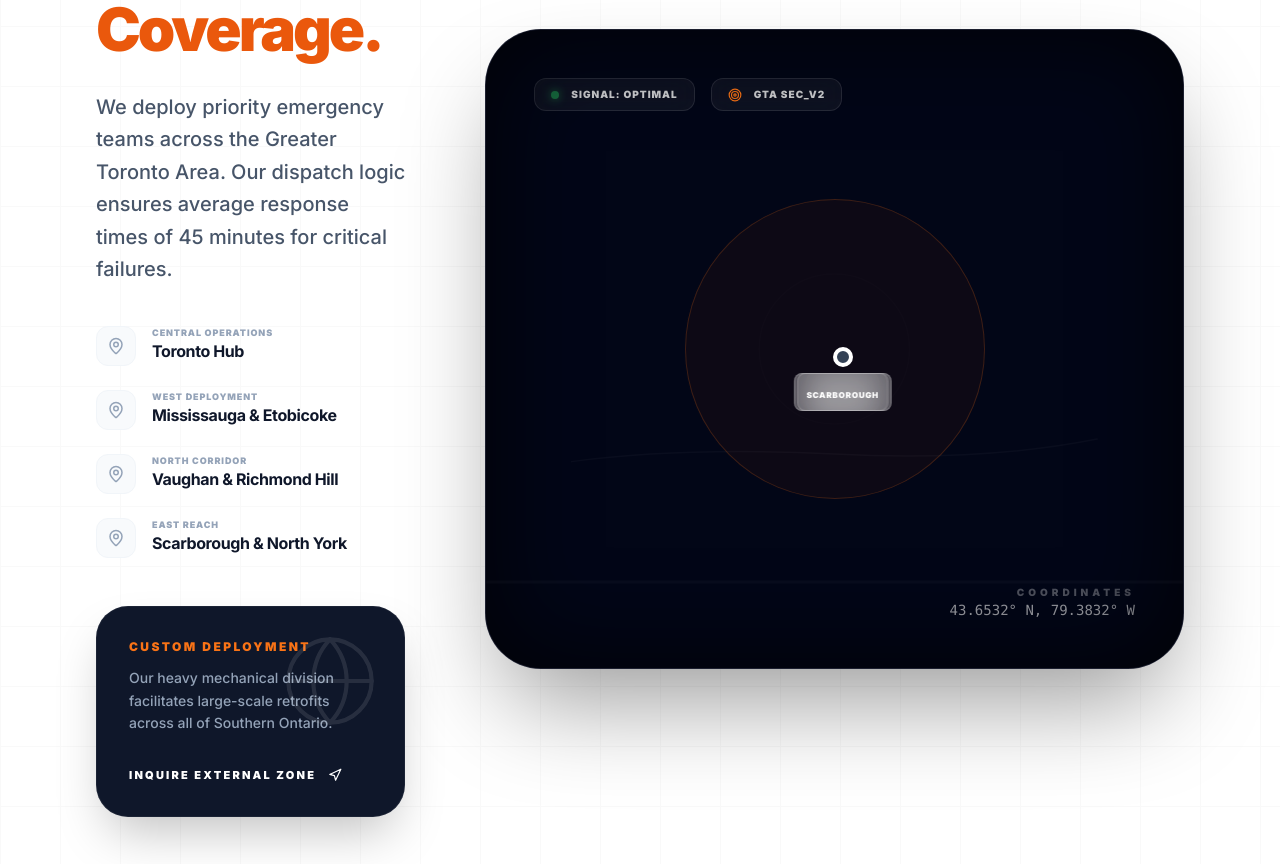
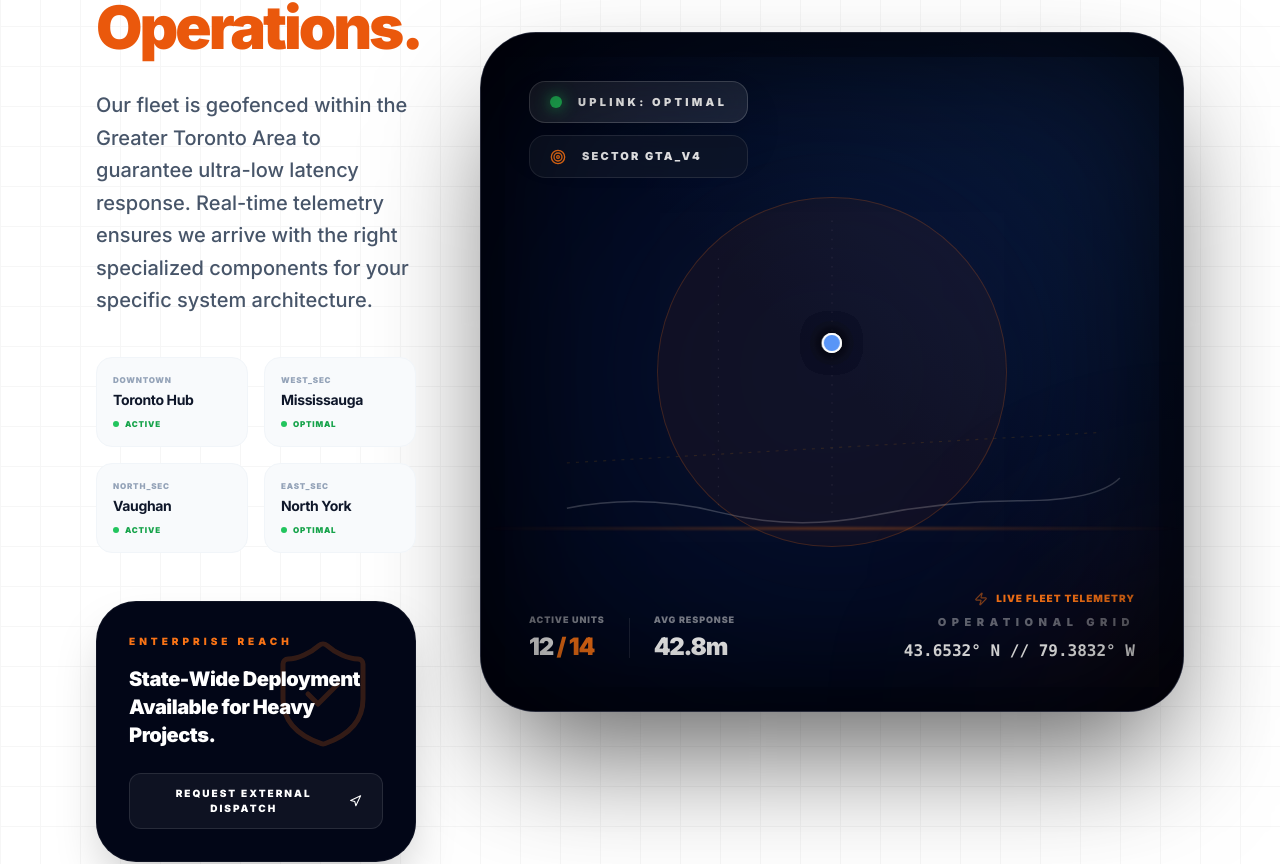
Before and after one commit to MaverickKing17/gta-hvac-ai-chat, a React (Vite) app: page / in a window 1280 px wide. Shown: the part 6401-7265 px from the top of the page. Built offline with nearby package versions, Linux system fonts and the light colour scheme.

Commit message:
feat: Enhance footer and service area map visuals
Refactor the Footer component to use brighter, bolder text for key information and improve spacing. Update the ServiceAreaMap component with a refined background grid and more visually distinct elements for improved clarity and modern aesthetics.

```diff
--- a/components/ServiceAreaMap.tsx
+++ b/components/ServiceAreaMap.tsx
@@ -1,141 +1,187 @@
 
 import React from 'react';
-import { MapPin, Shield, Navigation, Activity, Target, Radio, Globe } from 'lucide-react';
+import { MapPin, Navigation, Radio, Globe, Target, Activity, ShieldCheck, Zap } from 'lucide-react';
 
 const ServiceAreaMap: React.FC = () => {
   return (
     <div className="py-24 px-6 md:px-12 lg:px-24 bg-white overflow-hidden relative">
       {/* Background HUD Grid */}
-      <div className="absolute inset-0 opacity-[0.02] pointer-events-none" style={{ backgroundImage: 'linear-gradient(#000 1px, transparent 1px), linear-gradient(90deg, #000 1px, transparent 1px)', backgroundSize: '60px 60px' }}></div>
+      <div className="absolute inset-0 opacity-[0.03] pointer-events-none" style={{ backgroundImage: 'linear-gradient(#000 1px, transparent 1px), linear-gradient(90deg, #000 1px, transparent 1px)', backgroundSize: '40px 40px' }}></div>
 
       <div className="max-w-7xl mx-auto">
-        <div className="grid lg:grid-cols-12 gap-20 items-center">
+        <div className="grid lg:grid-cols-12 gap-16 items-center">
 
           <div className="lg:col-span-4 relative z-10">
-            <div className="inline-flex items-center gap-2 px-3 py-1 bg-orange-50 rounded-lg text-orange-600 text-[10px] font-black uppercase tracking-[0.3em] mb-8 border border-orange-100">
+            <div className="inline-flex items-center gap-2 px-3 py-1 bg-orange-600 text-white rounded-lg text-[10px] font-black uppercase tracking-[0.3em] mb-8 shadow-lg shadow-orange-600/20">
               <Radio size={12} className="animate-pulse" />
-              Broadband Service Reach
+              GTA Dispatch Center
             </div>
-            <h2 className="text-5xl md:text-6xl font-black text-slate-900 mb-8 tracking-tighter leading-none">
+            <h2 className="text-5xl md:text-6xl font-black text-slate-900 mb-8 tracking-tighter leading-[0.9]">
               Tactical <br />
-              <span className="text-orange-600">Coverage.</span>
+              <span className="text-orange-600">Operations.</span>
             </h2>
             <p className="text-xl text-slate-600 mb-10 leading-relaxed font-medium">
-              We deploy priority emergency teams across the Greater Toronto Area.
-              Our dispatch logic ensures average response times of 45 minutes for critical failures.
+              Our fleet is geofenced within the Greater Toronto Area to guarantee ultra-low latency response.
+              Real-time telemetry ensures we arrive with the right specialized components for your specific system architecture.
             </p>
 
-            <div className="space-y-6 mb-12">
+            <div className="grid grid-cols-2 gap-4 mb-12">
               {[
-                { label: "Central Operations", city: "Toronto Hub" },
-                { label: "West Deployment", city: "Mississauga & Etobicoke" },
-                { label: "North Corridor", city: "Vaughan & Richmond Hill" },
-                { label: "East Reach", city: "Scarborough & North York" }
+                { label: "DOWNTOWN", city: "Toronto Hub", status: "Active" },
+                { label: "WEST_SEC", city: "Mississauga", status: "Optimal" },
+                { label: "NORTH_SEC", city: "Vaughan", status: "Active" },
+                { label: "EAST_SEC", city: "North York", status: "Optimal" }
               ].map((region, i) => (
-                <div key={i} className="flex items-start gap-4 group">
-                  <div className="w-10 h-10 rounded-xl bg-slate-50 border border-slate-100 flex items-center justify-center text-slate-400 group-hover:bg-orange-600 group-hover:text-white transition-all duration-300">
-                    <MapPin size={18} />
-                  </div>
-                  <div>
-                    <p className="text-[9px] font-black text-slate-400 uppercase tracking-widest">{region.label}</p>
-                    <p className="text-slate-900 font-bold tracking-tight">{region.city}</p>
+                <div key={i} className="p-4 rounded-2xl bg-slate-50 border border-slate-100 group hover:border-orange-500/30 transition-all">
+                  <p className="text-[8px] font-black text-slate-400 uppercase tracking-widest mb-1">{region.label}</p>
+                  <p className="text-slate-900 font-bold text-sm tracking-tight">{region.city}</p>
+                  <div className="flex items-center gap-1.5 mt-2">
+                    <div className="w-1.5 h-1.5 bg-green-500 rounded-full"></div>
+                    <span className="text-[8px] font-black text-green-600 uppercase tracking-widest">{region.status}</span>
                   </div>
                 </div>
               ))}
             </div>
 
-            <div className="p-8 bg-slate-900 rounded-[2rem] text-white relative overflow-hidden group border border-white/5 shadow-2xl">
-              <div className="absolute top-0 right-0 p-6 opacity-10 group-hover:rotate-12 transition-transform">
-                <Globe size={100} strokeWidth={1} />
+            <div className="p-8 bg-slate-950 rounded-[2.5rem] text-white relative overflow-hidden group border border-white/5 shadow-2xl">
+              <div className="absolute top-0 right-0 p-8 opacity-20 group-hover:rotate-12 transition-transform duration-700">
+                <ShieldCheck size={120} strokeWidth={1} className="text-orange-500" />
               </div>
-              <p className="text-xs font-black text-orange-500 uppercase tracking-[0.2em] mb-3">Custom Deployment</p>
-              <p className="text-slate-400 text-sm mb-8 leading-relaxed font-medium">
-                Our heavy mechanical division facilitates large-scale retrofits across all of Southern Ontario.
-              </p>
-              <button
-                onClick={() => document.getElementById('contact')?.scrollIntoView({ behavior: 'smooth' })}
-                className="flex items-center gap-3 text-white font-black text-[11px] uppercase tracking-[0.2em] hover:text-orange-500 transition-colors"
-              >
-                Inquire External Zone <Navigation size={14} />
-              </button>
+              <div className="relative z-10">
+                <p className="text-[10px] font-black text-orange-500 uppercase tracking-[0.4em] mb-4">Enterprise Reach</p>
+                <p className="text-white font-black text-xl mb-6 tracking-tight">
+                  State-Wide Deployment <br />Available for Heavy Projects.
+                </p>
+                <button
+                  onClick={() => document.getElementById('contact')?.scrollIntoView({ behavior: 'smooth' })}
+                  className="flex items-center gap-3 bg-white/5 hover:bg-white/10 px-5 py-3 rounded-xl border border-white/10 text-white font-black text-[10px] uppercase tracking-[0.2em] transition-all"
+                >
+                  Request External Dispatch <Navigation size={14} />
+                </button>
+              </div>
             </div>
           </div>
 
-          {/* REDESIGNED: Tactical Mission Map Visualization */}
+          {/* REDESIGNED: High-Fidelity Tactical Mission Map */}
           <div className="lg:col-span-8 relative">
-            <div className="relative bg-slate-950 rounded-[3.5rem] p-4 border border-white/10 shadow-[0_50px_100px_-20px_rgba(0,0,0,0.4)] overflow-hidden min-h-[640px] flex items-center justify-center">
+            <div className="relative bg-[#020617] rounded-[3.5rem] border border-white/15 shadow-[0_60px_120px_-20px_rgba(0,0,0,0.6)] overflow-hidden min-h-[680px] flex items-center justify-center group/map">
 
-              {/* Stylized Toronto Map Graphic (SVG) */}
-              <div className="absolute inset-0 flex items-center justify-center opacity-20 pointer-events-none p-12">
-                <svg viewBox="0 0 800 600" className="w-full h-full text-white/50" stroke="currentColor" fill="none" strokeWidth="2">
-                   {/* Abstract GTA Shoreline */}
-                   <path d="M50,450 Q200,430 400,440 T750,420" strokeLinecap="round" opacity="0.3" />
-                   {/* Abstract Grid Circles */}
-                   <circle cx="400" cy="300" r="100" opacity="0.1" />
-                   <circle cx="400" cy="300" r="200" opacity="0.05" />
-                   <circle cx="400" cy="300" r="300" opacity="0.02" />
+              {/* Vibrant Gradient Backgrounds */}
+              <div className="absolute inset-0 bg-gradient-to-tr from-slate-950 via-[#020617] to-[#0a1a3a]"></div>
+              <div className="absolute top-1/2 left-1/2 -translate-x-1/2 -translate-y-1/2 w-[600px] h-[600px] bg-blue-600/10 blur-[120px] rounded-full pointer-events-none"></div>
+              <div className="absolute bottom-0 right-0 w-[400px] h-[400px] bg-orange-600/5 blur-[100px] rounded-full pointer-events-none translate-y-1/2 translate-x-1/2"></div>
+
+              {/* Detailed Toronto Map Geometry (SVG) */}
+              <div className="absolute inset-0 flex items-center justify-center p-12 opacity-40">
+                <svg viewBox="0 0 800 600" className="w-full h-full text-white/40" stroke="currentColor" fill="none" strokeWidth="1.5">
+                   {/* Realistic Toronto Shoreline Path */}
+                   <path d="M50,480 Q150,460 250,485 T450,490 T650,470 T780,440" stroke="white" strokeWidth="2" strokeOpacity="0.5" />
+
+                   {/* Major Highway Infrastructure (Simulated) */}
+                   <path d="M50,420 L750,380" stroke="orange" strokeDasharray="4 8" strokeOpacity="0.3" /> {/* QEW/401 */}
+                   <path d="M400,100 L400,490" stroke="white" strokeDasharray="2 10" strokeOpacity="0.2" /> {/* DVP/404 */}
+                   <path d="M250,150 L250,485" stroke="white" strokeDasharray="2 10" strokeOpacity="0.2" /> {/* 427 */}
+
+                   {/* Concentric Grid Overlay */}
+                   <circle cx="400" cy="350" r="100" opacity="0.05" strokeWidth="1" />
+                   <circle cx="400" cy="350" r="200" opacity="0.03" strokeWidth="1" />
+                   <circle cx="400" cy="350" r="300" opacity="0.01" strokeWidth="1" />
                 </svg>
               </div>
 
-              {/* Data Overlays */}
-              <div className="absolute top-12 left-12 flex gap-4">
-                <div className="px-4 py-2 bg-white/5 backdrop-blur-md rounded-xl border border-white/10 flex items-center gap-3">
-                   <div className="w-2 h-2 bg-green-500 rounded-full animate-pulse shadow-[0_0_10px_#22c55e]"></div>
-                   <span className="text-[10px] font-black text-white/80 uppercase tracking-widest">Signal: Optimal</span>
+              {/* HIGH VISIBILITY HUD OVERLAYS */}
+              <div className="absolute top-12 left-12 flex flex-col gap-3">
+                <div className="px-5 py-3 bg-white/10 backdrop-blur-xl rounded-2xl border border-white/20 flex items-center gap-4 shadow-2xl">
+                   <div className="relative">
+                     <div className="absolute inset-0 bg-green-500 rounded-full animate-ping opacity-40"></div>
+                     <div className="relative w-3 h-3 bg-green-500 rounded-full shadow-[0_0_15px_#22c55e]"></div>
+                   </div>
+                   <span className="text-[11px] font-black text-white uppercase tracking-[0.3em]">Uplink: Optimal</span>
                 </div>
-                <div className="px-4 py-2 bg-white/5 backdrop-blur-md rounded-xl border border-white/10 flex items-center gap-3">
-                   <Target size={14} className="text-orange-500" />
-                   <span className="text-[10px] font-black text-white/80 uppercase tracking-widest">GTA SEC_V2</span>
+                <div className="px-5 py-3 bg-slate-900/80 backdrop-blur-md rounded-2xl border border-white/10 flex items-center gap-4">
+                   <Target size={16} className="text-orange-500" />
+                   <span className="text-[11px] font-black text-white/90 uppercase tracking-[0.2em]">Sector GTA_V4</span>
                 </div>
               </div>
 
-              <div className="absolute bottom-12 right-12 text-right">
-                <p className="text-[10px] font-black text-white/30 uppercase tracking-[0.4em]">Coordinates</p>
-                <p className="text-white font-mono text-sm opacity-60">43.6532° N, 79.3832° W</p>
+              <div className="absolute bottom-12 right-12 text-right space-y-2">
+                <div className="flex items-center gap-2 justify-end text-orange-500 mb-2">
+                  <Zap size={14} className="animate-pulse" />
+                  <span className="text-[10px] font-black uppercase tracking-widest">Live Fleet Telemetry</span>
+                </div>
+                <p className="text-[11px] font-black text-white uppercase tracking-[0.5em] opacity-40">Operational Grid</p>
+                <p className="text-white font-mono text-base font-bold">43.6532° N // 79.3832° W</p>
               </div>
 
-              {/* Central Radar Pulse */}
-              <div className="relative">
-                 <div className="absolute top-1/2 left-1/2 -translate-x-1/2 -translate-y-1/2 w-[400px] h-[400px] bg-orange-600/10 rounded-full animate-[ping_4s_cubic-bezier(0,0,0.2,1)_infinite]"></div>
-                 <div className="absolute top-1/2 left-1/2 -translate-x-1/2 -translate-y-1/2 w-[300px] h-[300px] bg-orange-600/5 border border-orange-500/20 rounded-full"></div>
+              {/* VIBRANT CENTRAL INTERACTION */}
+              <div className="relative group/radar">
+                 {/* Central Glow */}
+                 <div className="absolute top-1/2 left-1/2 -translate-x-1/2 -translate-y-1/2 w-[500px] h-[500px] bg-orange-600/10 rounded-full animate-[radarPulse_6s_ease-in-out_infinite]"></div>
+                 <div className="absolute top-1/2 left-1/2 -translate-x-1/2 -translate-y-1/2 w-[350px] h-[350px] bg-orange-600/5 border border-orange-500/20 rounded-full"></div>
 
-                 {/* Active Site Pings */}
+                 {/* Active Site Pings - MORE COLORFUL & VISIBLE */}
                  {[
-                   { t: '15%', l: '40%', label: 'VAUGHAN' },
-                   { t: '50%', l: '50%', label: 'TORONTO_HUB', primary: true },
-                   { t: '60%', l: '20%', label: 'MISSISSAUGA' },
-                   { t: '35%', l: '70%', label: 'NORTH_YORK' },
-                   { t: '75%', l: '85%', label: 'SCARBOROUGH' }
+                   { t: '15%', l: '40%', label: 'VAUGHAN_DEPLOY', color: 'bg-cyan-500' },
+                   { t: '50%', l: '50%', label: 'CENTRAL_HUB', primary: true, color: 'bg-orange-600' },
+                   { t: '65%', l: '20%', label: 'ETOBICOKE_WEST', color: 'bg-emerald-500' },
+                   { t: '35%', l: '75%', label: 'RICHMOND_NORTH', color: 'bg-cyan-500' },
+                   { t: '75%', l: '85%', label: 'SCARBOROUGH_EAST', color: 'bg-blue-500' }
                  ].map((site, i) => (
-                   <div key={i} className="absolute" style={{ top: site.t, left: site.l }}>
-                      <div className="relative flex items-center justify-center">
-                         <div className={`absolute w-12 h-12 rounded-full animate-ping opacity-25 ${site.primary ? 'bg-orange-500' : 'bg-white'}`}></div>
-                         <div className={`relative w-4 h-4 rounded-full border-2 border-white shadow-2xl ${site.primary ? 'bg-orange-600 scale-125' : 'bg-slate-700'}`}></div>
-                         <div className="absolute top-6 left-1/2 -translate-x-1/2 whitespace-nowrap bg-white/10 backdrop-blur-md border border-white/20 px-3 py-1.5 rounded-lg">
-                            <span className="text-[8px] font-black text-white uppercase tracking-widest">{site.label}</span>
+                   <div key={i} className="absolute transform -translate-x-1/2 -translate-y-1/2" style={{ top: site.t, left: site.l }}>
+                      <div className="relative flex flex-col items-center">
+                         {/* Glowing Ring */}
+                         <div className={`absolute w-14 h-14 rounded-full animate-ping opacity-20 ${site.primary ? 'bg-orange-500' : site.color}`}></div>
+
+                         {/* Site Marker */}
+                         <div className={`relative w-5 h-5 rounded-full border-2 border-white shadow-[0_0_20px_rgba(0,0,0,0.5)] transition-transform duration-500 group-hover/map:scale-125 ${site.primary ? 'bg-orange-600' : site.color}`}>
+                            <div className="absolute inset-0 bg-white/30 rounded-full animate-pulse"></div>
+                         </div>
+
+                         {/* High-Contrast Label */}
+                         <div className="mt-4 whitespace-nowrap bg-white px-4 py-2 rounded-xl shadow-2xl border border-slate-200 translate-y-2 opacity-0 group-hover/map:opacity-100 group-hover/map:translate-y-0 transition-all duration-500">
+                            <span className="text-[10px] font-black text-slate-900 uppercase tracking-widest">{site.label}</span>
                          </div>
                       </div>
                    </div>
                  ))}
               </div>
 
-              {/* HUD Elements */}
-              <div className="absolute inset-0 pointer-events-none border-[12px] border-slate-950"></div>
-              <div className="absolute inset-0 pointer-events-none rounded-[3.2rem] shadow-[inset_0_0_100px_rgba(0,0,0,0.8)]"></div>
+              {/* TECH HUD DETAILS (Bright White) */}
+              <div className="absolute bottom-12 left-12">
+                 <div className="flex items-center gap-6">
+                    <div className="space-y-1">
+                       <p className="text-[9px] font-black text-white/50 uppercase tracking-widest">Active Units</p>
+                       <p className="text-white font-black text-2xl tracking-tighter">12 <span className="text-orange-500">/ 14</span></p>
+                    </div>
+                    <div className="w-px h-10 bg-white/10"></div>
+                    <div className="space-y-1">
+                       <p className="text-[9px] font-black text-white/50 uppercase tracking-widest">Avg Response</p>
+                       <p className="text-white font-black text-2xl tracking-tighter">42.8m</p>
+                    </div>
+                 </div>
+              </div>
 
-              {/* Scanline Animation */}
-              <div className="absolute top-0 left-0 right-0 h-[2px] bg-white/10 animate-[mapScan_8s_linear_infinite] blur-[1px]"></div>
+              {/* Decorative HUD Elements */}
+              <div className="absolute inset-0 pointer-events-none border-[24px] border-slate-950/40"></div>
+              <div className="absolute inset-0 pointer-events-none rounded-[3.2rem] shadow-[inset_0_0_150px_rgba(0,0,0,0.9)]"></div>
+
+              {/* Vibrant Scanline */}
+              <div className="absolute top-0 left-0 right-0 h-[3px] bg-gradient-to-r from-transparent via-orange-500/40 to-transparent animate-[mapScanVibrant_10s_linear_infinite] blur-[1px]"></div>
             </div>
           </div>
         </div>
       </div>
 
       <style>{`
-        @keyframes mapScan {
-          0% { top: 0%; opacity: 0; }
-          10% { opacity: 0.5; }
-          90% { opacity: 0.5; }
-          100% { top: 100%; opacity: 0; }
+        @keyframes mapScanVibrant {
+          0% { top: -10%; opacity: 0; }
+          10% { opacity: 0.8; }
+          90% { opacity: 0.8; }
+          100% { top: 110%; opacity: 0; }
+        }
+        @keyframes radarPulse {
+          0%, 100% { transform: translate(-50%, -50%) scale(0.8); opacity: 0.1; }
+          50% { transform: translate(-50%, -50%) scale(1.2); opacity: 0.2; }
         }
       `}</style>
     </div>
```
Also changed, not shown: components/Footer.tsx (+6 -7 lines).
